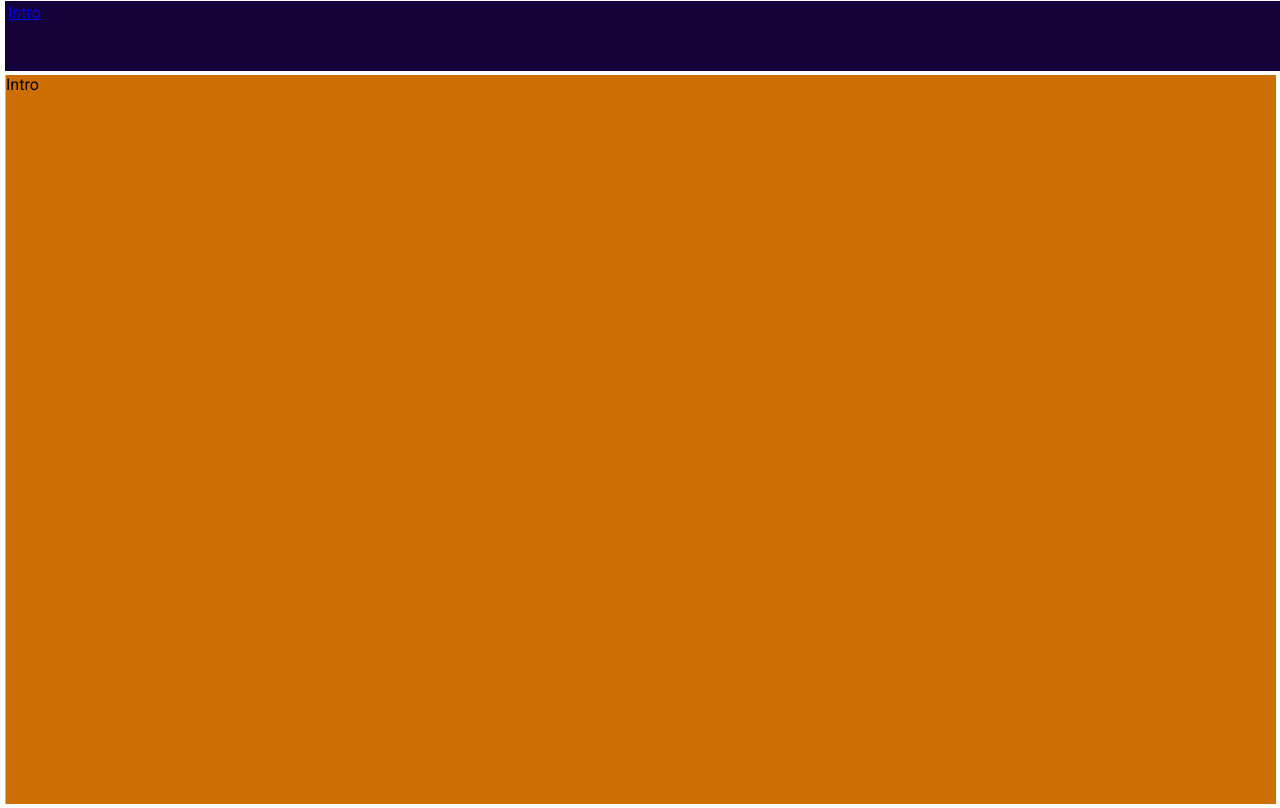
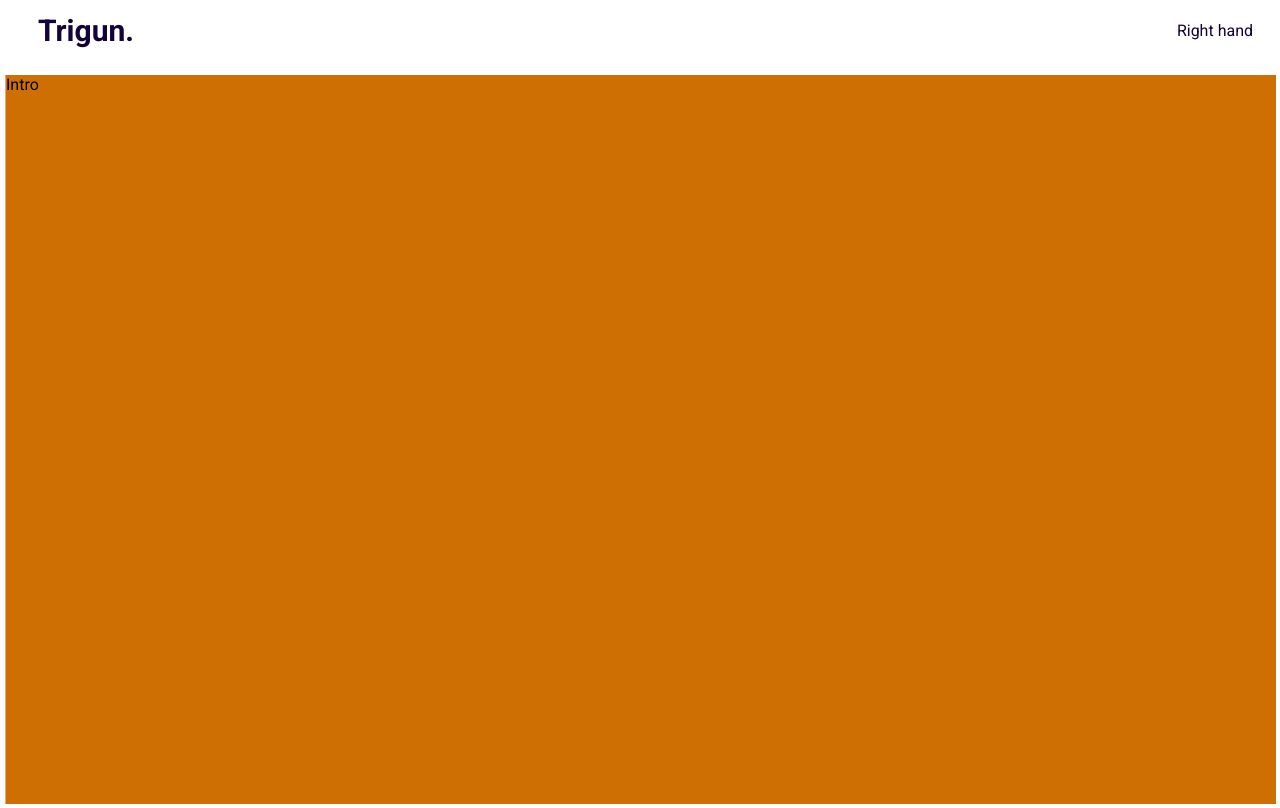
Before and after one commit to joshitrigun/react_portfolio, a React (Create React App) app: page / in a window 1280 px wide. Built offline with nearby package versions, Linux system fonts and the light colour scheme.

Commit message:
top nav basic layout

```diff
--- a/src/components/topbar/Topbar.jsx
+++ b/src/components/topbar/Topbar.jsx
@@ -6,9 +6,12 @@
     <div className="topbar">
       <div className="wrapper">
         <div className="left">
-          <a href="#intro_id">Intro</a>
+          <a href="#intro_id" className="logo">
+            Trigun.
+          </a>
         </div>
-        <div className="right"></div>
+
+        <div className="right">Right hand</div>
       </div>
     </div>
   );
--- a/src/components/topbar/Topbar.scss
+++ b/src/components/topbar/Topbar.scss
@@ -1,10 +1,27 @@
 @import "../../Global.scss";
 
 .topbar {
-  background-color: #15023a;
+  background-color: white;
+  color: $mainColor;
   width: 100%;
   height: 70px;
   position: fixed;
   top: 0;
   z-index: 2;
+
+  .wrapper {
+    padding: 10px 30px;
+    display: flex;
+    align-items: center;
+    justify-content: space-between;
+
+    .left {
+      .logo {
+        font-size: 30px;
+        font-weight: 700;
+        text-decoration: none;
+        color: inherit;
+      }
+    }
+  }
 }
```
